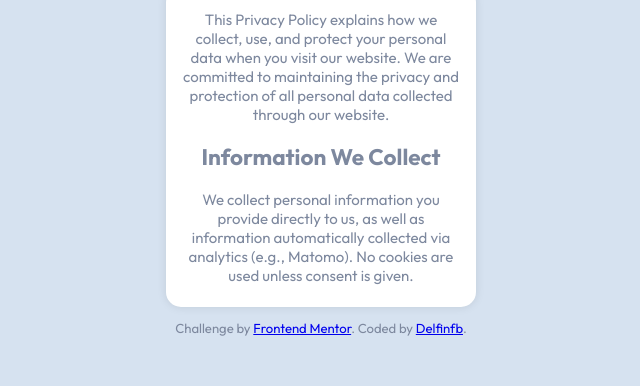
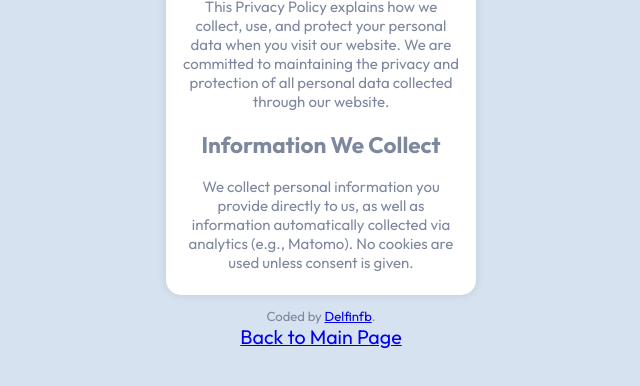
Before and after one commit to delfinjfb/FEM-QR-code-component, a plain HTML site: page privacy-policy.html in a window 1280 px wide. Shown: the part 264-650 px from the top of the page, without its empty margins (319-959 px from the left). Drawn offline with Linux system fonts and the light colour scheme.

Commit message:
privacy: back to main

```diff
--- a/privacy-policy.html
+++ b/privacy-policy.html
@@ -30,10 +30,14 @@
 			<!-- More content here -->
 		</main>
 		<footer>
-			Challenge by
-			<a href="https://www.frontendmentor.io?ref=challenge" target="_blank"
-				>Frontend Mentor</a
-			>. Coded by <a href="#">Delfinfb</a>.
+			Coded by <a href="#">Delfinfb</a>.
+			<br />
+			<a
+				href="index.html"
+				style="font-size: 1.5em; display: inline-flex; align-items: center"
+			>
+				Back to Main Page
+			</a>
 		</footer>
 	</body>
 </html>
```
